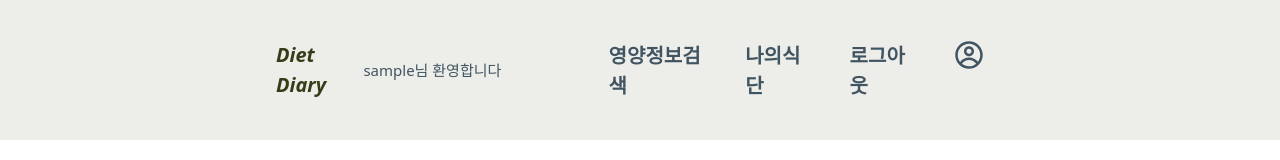
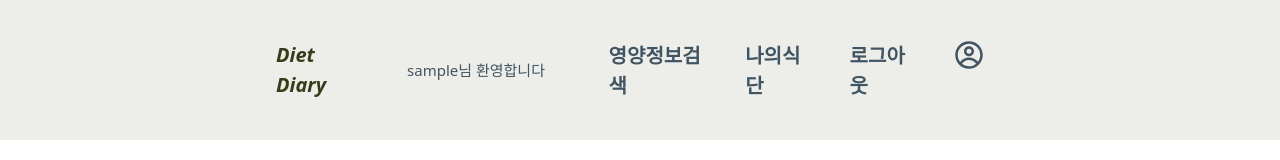
Before and after one commit to cjs9615/miniproject_frontend, a React (Create React App) app: page / in a window 1280 px wide. Shown: the top 160 px of the page. Built offline with nearby package versions, Linux system fonts and the light colour scheme; sample sign-in values are in the browser's storage.

Commit message:
디자인 수정
디자인 수정

```diff
--- a/src/comm/RouteNav.js
+++ b/src/comm/RouteNav.js
@@ -22,7 +22,7 @@ const RouteNav = () => {
                 <div className="text-index" onClick={() => {window.location.replace("/")}} style={{fontFamily: "Open Sans:", fontStyle: "italic", fontWeight: "700"}}>
                     Diet Diary
                 </div>
-                <div className="w-1/3 text-xs" style={{fontFamily: "Open Sans:", fontWeight: "400"}}>
+                <div className="flex justify-center w-1/3 text-xs" style={{fontFamily: "Open Sans:", fontWeight: "400"}}>
                     {sessionStorage.getItem("username") === null
                     ?<></>
                     :sessionStorage.getItem("username") + "님 환영합니다"}
```
